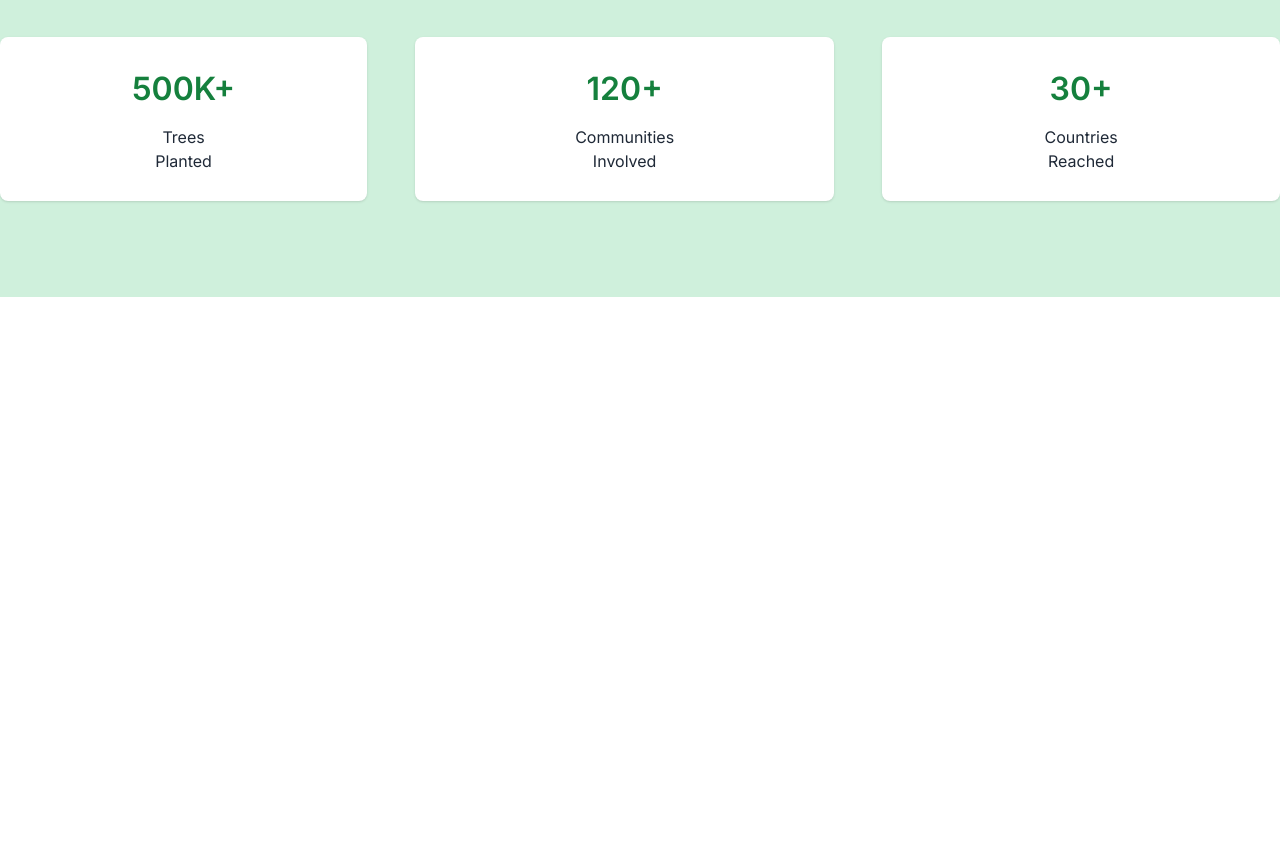
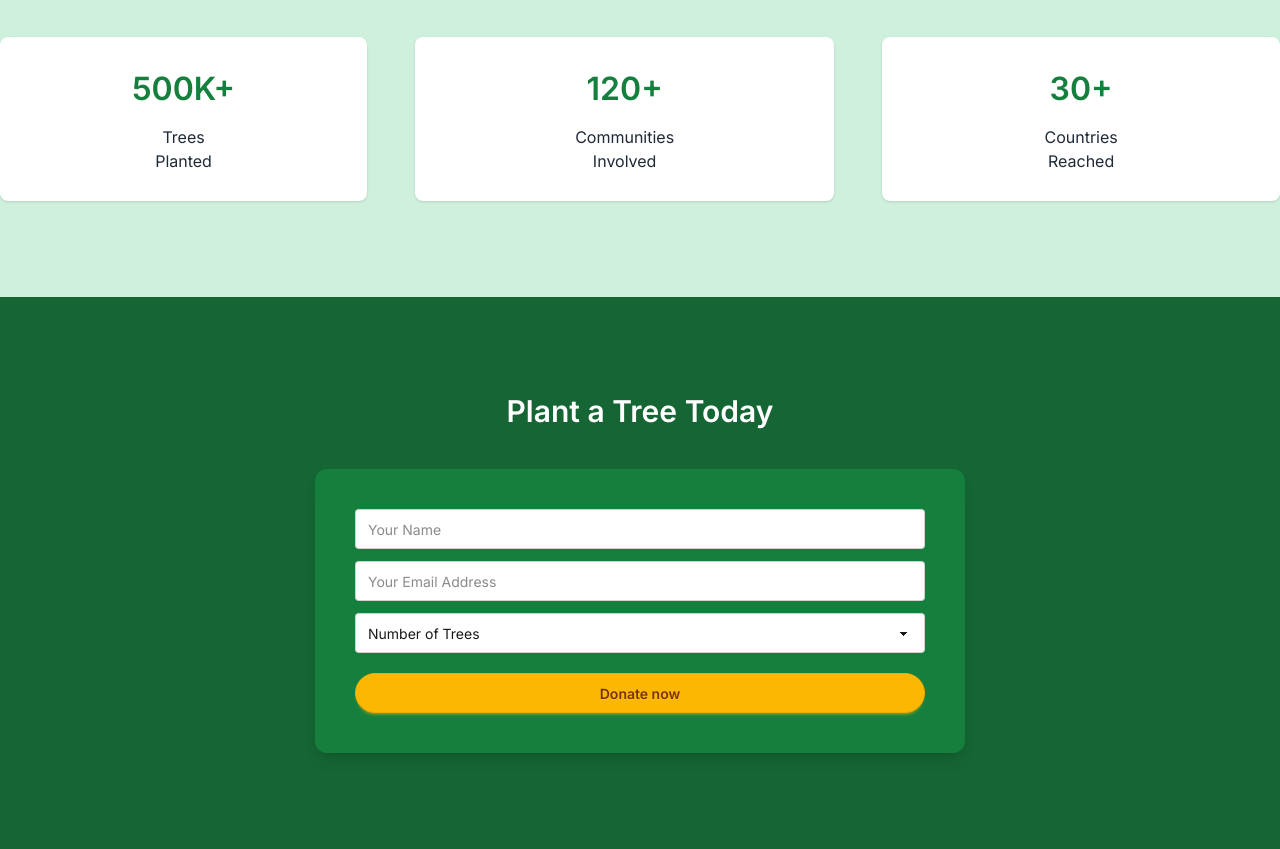
Before and after one commit to Maruful95/Green-Earth-Website, a plain HTML site: page index.html in a window 1280 px wide. Shown: the part 1274-2123 px from the top of the page. Before the commit the page ends 1571 px from the top, so only its background shows below. Drawn offline with nearby package versions, Linux system fonts and the light colour scheme.

Commit message:
added plant a tree section

```diff
--- a/index.html
+++ b/index.html
@@ -112,8 +112,14 @@
       <h2 class="text-center mb-10 text-3xl font-semibold">
         About the Campaign
       </h2>
-      <div class="w-11/12 sm:w-[72%] sm:flex justify-between items-center gap-7 mx-auto">
-        <img class="max-sm:mb-3 sm:max-w-[530px]" src="assets/about.png" alt="" />
+      <div
+        class="w-11/12 sm:w-[72%] sm:flex justify-between items-center gap-7 mx-auto"
+      >
+        <img
+          class="max-sm:mb-3 sm:max-w-[530px]"
+          src="assets/about.png"
+          alt=""
+        />
         <div class="font-normal text-[16px]">
           <h3 class="mb-5">
             Green Earth is a global tree plantation initiative dedicated to
@@ -133,19 +139,45 @@
     <!-- our impact section -->
     <section class="bg-[#CFF0DC] text-center py-10 sm:py-24">
       <h2 class="text-[32px] font-semibold mb-3 sm:mb-10">Our Impact</h2>
-        <div class="max-sm:flex-col flex justify-center items-center max-sm:gap-5 gap-12">
+      <div
+        class="max-sm:flex-col flex justify-center items-center max-sm:gap-5 gap-12"
+      >
         <div class="max-sm:w-10/12 py-7 sm:px-33 bg-white rounded-lg shadow-sm">
           <h3 class="text-[32px] font-semibold mb-3 text-[#15803D]">500K+</h3>
           <p class="text-[16px] font-normal text-[#1F2937]">Trees Planted</p>
         </div>
         <div class="max-sm:w-10/12 py-7 sm:px-33 bg-white rounded-lg shadow-sm">
           <h3 class="text-[32px] font-semibold mb-3 text-[#15803D]">120+</h3>
-                <p class="text-[16px] font-normal text-[#1F2937]">Communities Involved</p>
+          <p class="text-[16px] font-normal text-[#1F2937]">
+            Communities Involved
+          </p>
         </div>
         <div class="max-sm:w-10/12 py-7 sm:px-33 bg-white rounded-lg shadow-sm">
           <h3 class="text-[32px] font-semibold mb-3 text-[#15803D]">30+</h3>
-                <p class="text-[16px] font-normal text-[#1F2937]">Countries Reached</p>
+          <p class="text-[16px] font-normal text-[#1F2937]">
+            Countries Reached
+          </p>
         </div>
+      </div>
+    </section>
+
+    <!-- plant a tree section -->
+    <section class="bg-[#166534] flex flex-col justify-center items-center py-10 max-sm:px-5 sm:py-24">
+      <h2 class="text-3xl font-semibold text-white mb-10">
+        Plant a Tree Today
+      </h2>
+      <div class="p-5 sm:p-10 bg-[#15803D] sm:max-w-[650px] w-full rounded-xl shadow-lg">
+        <form class="flex flex-col gap-3 w-full" action="">
+          <input type="text" placeholder="Your Name" class="input w-full" />
+          <input type="email" placeholder="Your Email Address" class="input w-full" />
+          <select class="select w-full">
+            <option disabled selected>Number of Trees</option>
+            <option>1 Tree - $5</option>
+            <option>5 Tree - $25</option>
+            <option>10 Tree - $50</option>
+          </select>
+          <button class="mt-2 btn btn-warning rounded-full hover:bg-yellow-300 w-full">Donate now</button>
+        </form>
       </div>
     </section>
   </body>
```
Lines whose indentation alone changed are shown as unchanged.
